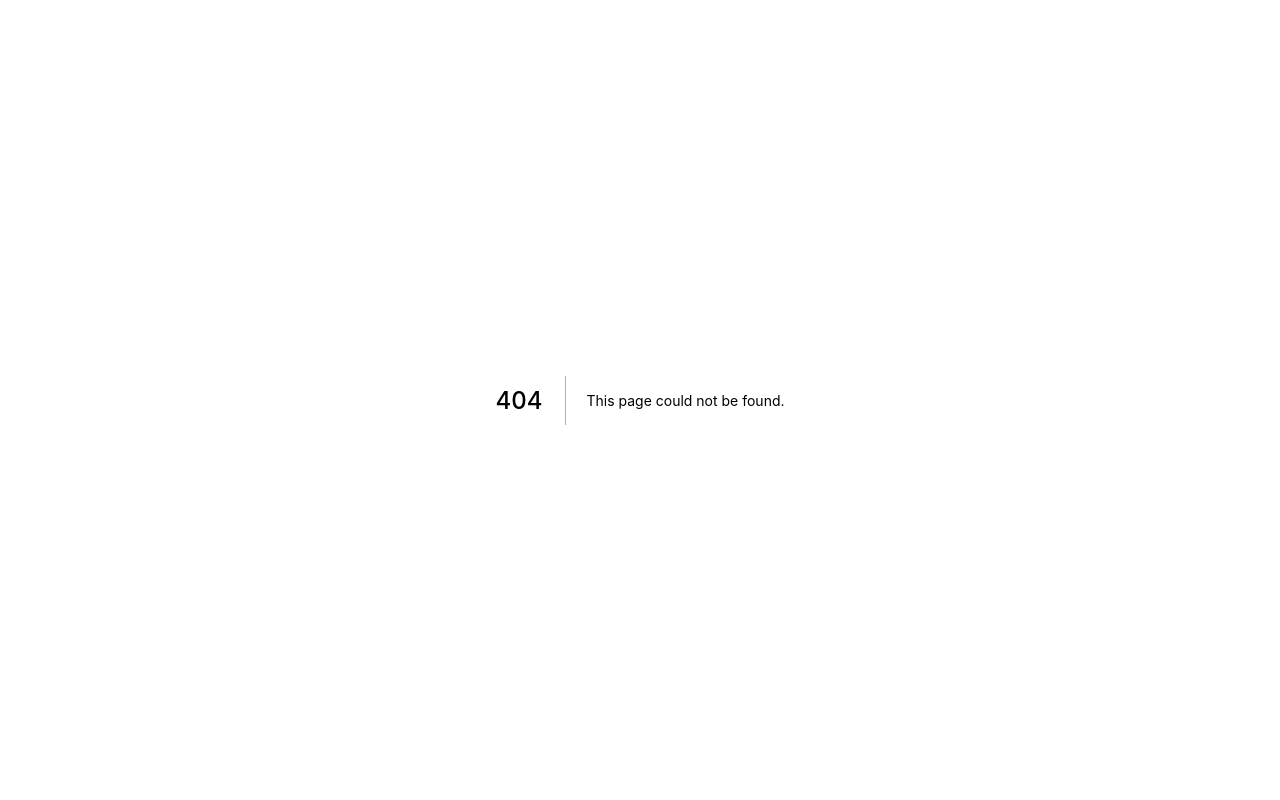
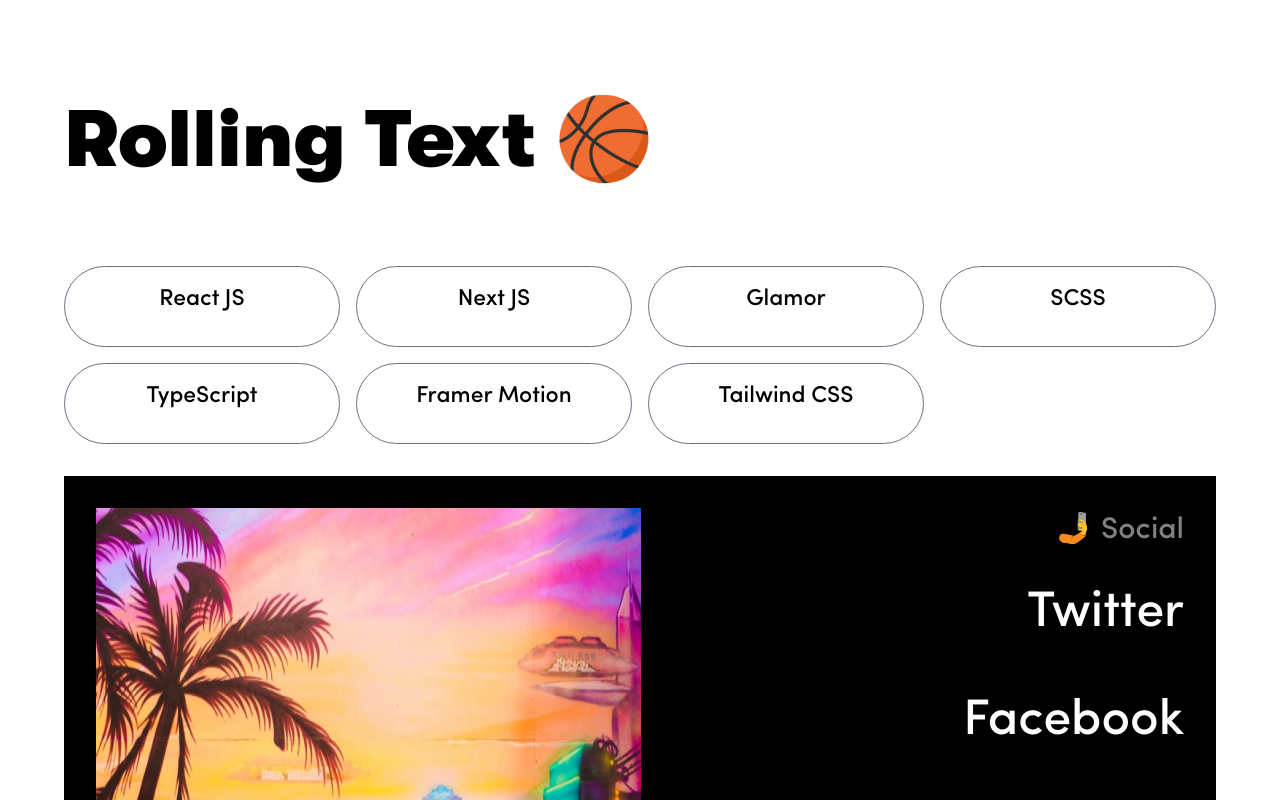
Before and after one commit to AkashSDas/react-pro-animations, a Next.js app: page /animations/text-roll in a window 1280 px wide. Before the commit this address had no page. Shown: the top 800 px of the page. Built offline with nearby package versions, Linux system fonts and the light colour scheme.

Commit message:
create text rolling animation

```diff
--- /dev/null
+++ b/pages/animations/text-roll.tsx
@@ -0,0 +1,76 @@
+import styles from "../../styles/styles/TextRoll.module.scss";
+import { css } from "glamor";
+
+function TextRoll() {
+  return (
+    <main className="px-16 py-20 ">
+      <div
+        className="w-full font-black"
+        style={{ fontFamily: "GTWalsheim Pro", fontSize: "80px" }}
+      >
+        <RollingAnimation color="black" text="Rolling Text 🏀" />
+      </div>
+      <div className="my-8 grid grid-flow-row grid-cols-4 gap-4">
+        <Button text="React JS" />
+        <Button text="Next JS" />
+        <Button text="Glamor" />
+        <Button text="SCSS" />
+        <Button text="TypeScript" />
+        <Button text="Framer Motion" />
+        <Button text="Tailwind CSS" />
+      </div>
+      <div className="w-full bg-black p-8 flex flex-col md:flex-row justify-between">
+        <img src="/images/bg4.png" alt="Background" />
+        <div className="w-full flex flex-col items-end">
+          <div style={{ fontFamily: "Sofia Pro", fontSize: "30px" }}>
+            <RollingAnimation color="grey" text="🤳 Social" />
+          </div>
+          <div className="my-1"></div>
+          <SideText text="Twitter" />
+          <div className="my-1"></div>
+          <SideText text="Facebook" />
+          <div className="my-1"></div>
+          <SideText text="Instagram" />
+          <div className="my-1"></div>
+          <SideText text="Dribbble" />
+          <div className="my-1"></div>
+          <SideText text="Github" />
+        </div>
+      </div>
+    </main>
+  );
+}
+
+function SideText({ text }: { text: string }) {
+  return (
+    <div style={{ fontFamily: "Sofia Pro", fontSize: "50px" }}>
+      <RollingAnimation color="white" text={text} />
+    </div>
+  );
+}
+
+function Button({ text }: { text: string }) {
+  return (
+    <button
+      style={{ borderWidth: "1px", fontFamily: "Sofia Pro", fontSize: 23 }}
+      className="py-4 bg-white border-gray-500 border-solid rounded-full"
+    >
+      <RollingAnimation color="black" text={text} />
+    </button>
+  );
+}
+
+function RollingAnimation({ text, color }: { text: string; color: string }) {
+  const after = css({
+    "::after": { content: text, color: color },
+    "::before": { content: text, color: color },
+  });
+
+  return (
+    <div className={styles["roller"]}>
+      <span className={`${after}`}>{text}</span>
+    </div>
+  );
+}
+
+export default TextRoll;
--- /dev/null
+++ b/styles/styles/TextRoll.module.scss
@@ -0,0 +1,53 @@
+.roller {
+  $transition: all 1.2s cubic-bezier(0.19, 1, 0.22, 1);
+
+  display: inline-block;
+  position: relative;
+  overflow: hidden;
+
+  span {
+    display: inline-block;
+    color: transparent;
+    transition: $transition;
+
+    &::selection {
+      color: transparent;
+    }
+
+    &::after,
+    &::before {
+      //   content: "Work";
+      display: block;
+      position: absolute;
+      transition: $transition;
+    }
+
+    &::after {
+      top: 105%;
+      transform: skewY(48deg);
+      transform-origin: left top;
+    }
+
+    &::before {
+      top: 0;
+      transform: skewY(0);
+      transform-origin: right bottom;
+    }
+  }
+
+  &:hover {
+    span {
+      &::after {
+        top: 0;
+        transform: skewY(0);
+        transform-origin: left top;
+      }
+
+      &::before {
+        top: -105%;
+        transform: skewY(48deg);
+        transform-origin: right bottom;
+      }
+    }
+  }
+}
```
